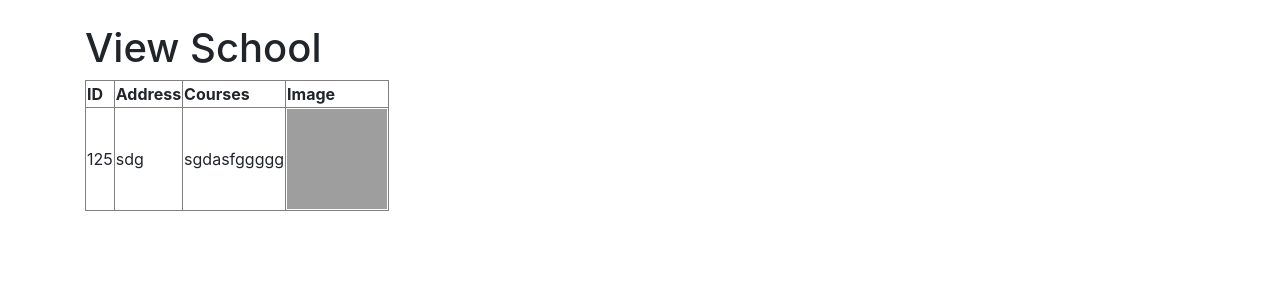
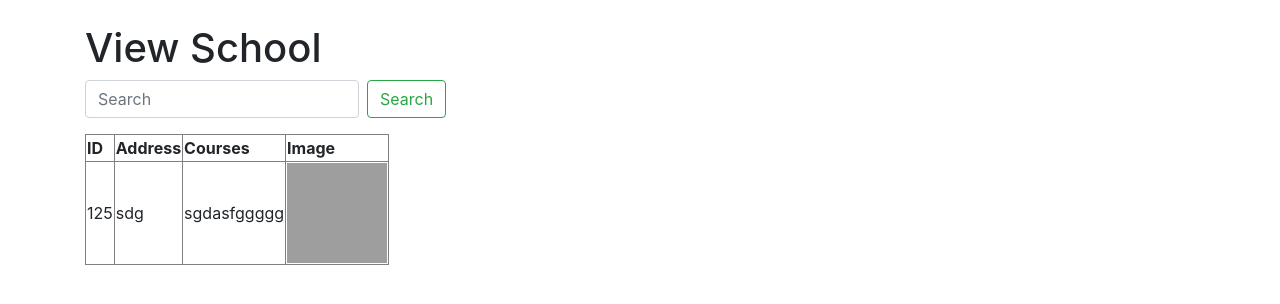
Before and after one commit to Kanashii08/mao-ni-sya, a PHP site: page /view.php in a window 1280 px wide. Shown: the part 58-362 px from the top of the page. Run offline with PHP 8.4, Linux system fonts and the light colour scheme; data comes from the database, SQL or seed files in the repository; grey boxes are pictures that could not be loaded.

Commit message:
Update view.php

```diff
--- a/view.php
+++ b/view.php
@@ -1,3 +1,6 @@
+<?php
+session_start();
+?>
 <!DOCTYPE html>
 <html lang="en">
 <head>
@@ -40,6 +43,12 @@
 <div class="container">
   <h1>View School</h1>
 
+  <!-- Search form -->
+  <form action="" method="GET" class="form-inline mb-3">
+    <input class="form-control mr-sm-2" type="text" placeholder="Search" aria-label="Search" name="query">
+    <button class="btn btn-outline-success my-2 my-sm-0" type="submit">Search</button>
+  </form>
+
   <?php
 	$servername = "localhost";
 	$username = "root";
@@ -53,7 +62,14 @@
 	  die("Connection failed: " . $conn->connect_error);
 	}
 
-	$sql = "SELECT * FROM stud_info";
+	// Check if a search query is submitted
+	if(isset($_GET['query'])) {
+		$search_query = $_GET['query'];
+		$sql = "SELECT * FROM stud_info WHERE IDno LIKE '%$search_query%' OR FName LIKE '%$search_query%' OR LName LIKE '%$search_query%'";
+	} else {
+		$sql = "SELECT * FROM stud_info";
+	}
+
 	$result = $conn->query($sql);
 
 	if ($result->num_rows > 0) {
```
